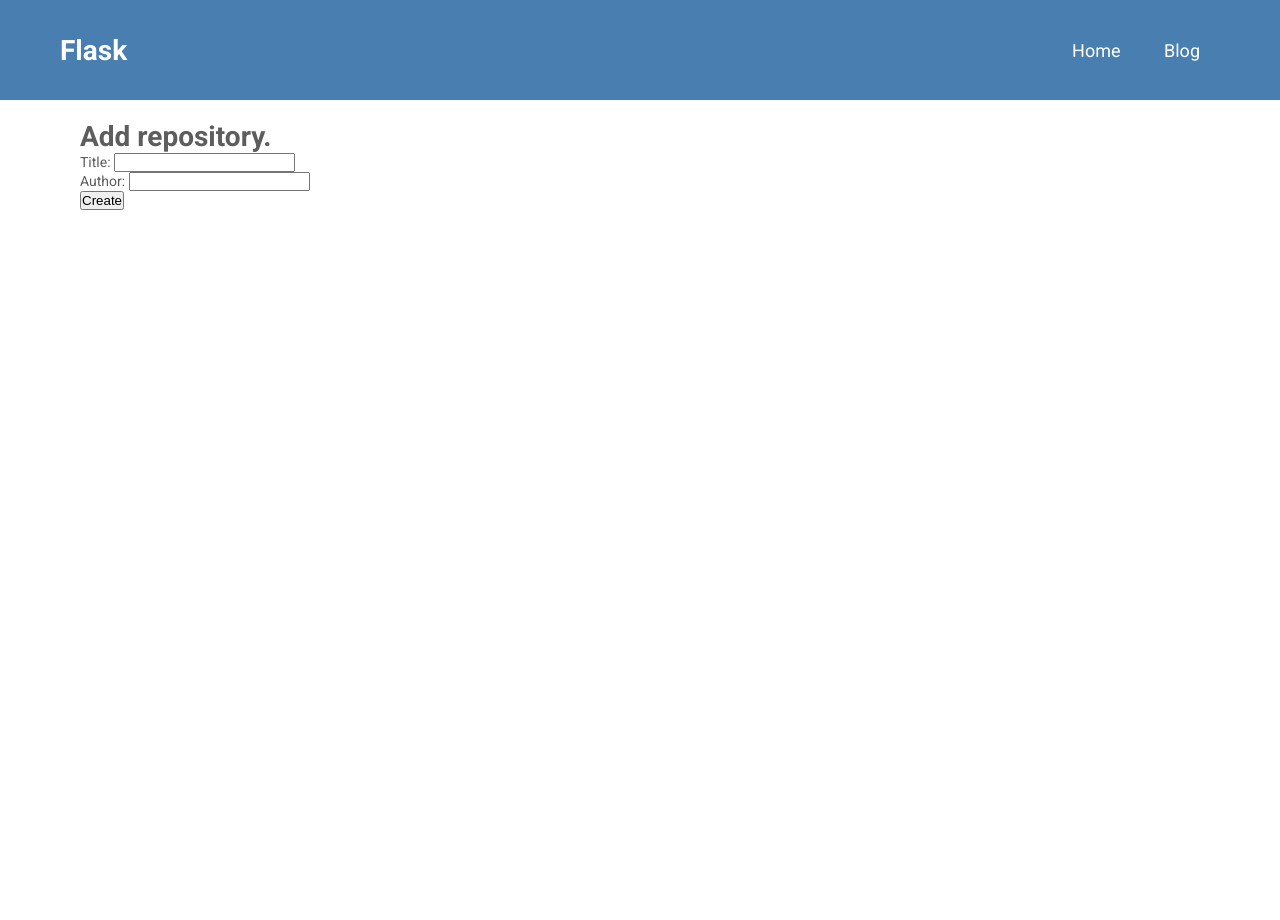
After one commit to Forbrig/pyrepo, a Flask app: page /add_repository in a window 1280 px wide. The commit adds this page. Run offline with Flask 2, Linux system fonts and the light colour scheme.

Commit message:
Requisitions from github repositories API, repository showcase

```diff
--- /dev/null
+++ b/src/data_db.json
@@ -0,0 +1,22 @@
+[
+    {
+        "title": "Post 1",
+        "author": "Vitor"
+    },
+    {
+        "title": "Post 2",
+        "author": "Guilherme"
+    },
+    {
+        "title": "Post 2",
+        "author": "Guilherme"
+    },
+    {
+        "title": "Post 2",
+        "author": "Guilherme"
+    },
+    {
+        "title": "Post 2",
+        "author": "Guilherme"
+    }
+]
--- a/src/server.py
+++ b/src/server.py
@@ -1,21 +1,65 @@
-from flask import Flask, render_template
+from flask import Flask, render_template, abort, jsonify, request, redirect, url_for
+import json, requests
+
+from model import db, save_db
 
 app = Flask(__name__)
+
+github_name = "Forbrig"
+repos = []
 
 @app.route('/')
 def home():
     return render_template('home.html')
 
-@app.route('/blog')
-def blog():
-    posts = [
-                {'title': 'Post 1', 'author': 'Vitor'},
-                {'title': 'Post 2', 'author': 'Guilherme'},
-                {'title': 'Post 2', 'author': 'Guilherme'},
-                {'title': 'Post 2', 'author': 'Guilherme'},
-                {'title': 'Post 2', 'author': 'Guilherme'},
-            ]
-    return render_template('blog.html', author = "Vitor Forbrig", posts = posts)
+@app.route('/repository')
+def repositories():
+    # repo = db
+    repos = json.loads(requests.get('https://api.github.com/users/'+github_name+'/repos').content.decode('utf-8'))
+    return render_template('repositories.html', author = github_name, repos = repos)
+
+@app.route('/repository/<string:index>')
+def repository(index):
+    try:
+        # repo = db[index]
+        # return render_template('repository.html', repo = repo, index = index, max_index = len(db) - 1)
+
+        repo = json.loads(requests.get('https://api.github.com/repos/'+github_name+'/'+index).content.decode('utf-8'))
+        print(repo)
+        return render_template('repository.html', repo = repo, index = 0, max_index = 123456)
+    except IndexError:
+        abort(404)
+
+@app.route('/add_repository', methods=["GET", "POST"])
+def add_repository():
+    if request.method == "POST":
+        repo = {
+            "title": request.form['title'],
+            "author": request.form['author']
+        }
+        db.append(repo)
+        save_db()
+        return redirect(url_for("repository", index = len(db) - 1))
+    else:
+        return render_template('add_repository.html')
+
+# @app.route('/github')
+# def get_github():
+#     return requests.get('https://api.github.com/users/'+github_name+'/repos').content
+
+################## SERVING AS API ####################
+
+@app.route('/api/repository')
+def api_repositories():
+    return jsonify(db)
+
+@app.route('/api/repository/<int:index>')
+def api_repository(index):
+    try:
+        repo = db[index]
+        return repo
+    except IndexError:
+        abort(404)
 
 if __name__ == '__main__':
     app.run()
--- a/src/static/css/template.css
+++ b/src/static/css/template.css
@@ -60,26 +60,86 @@ button {
     width: 100%;
 }
 
-.repository-container {
+.repositories-container {
     margin-top: 20px;
 }
 
-.repository-container ul {
+.repositories-container a {
+    text-decoration: none;
+    color: #5d5d5d;
+}
+
+.repositories-container ul {
     margin-top: 20px;
     display: grid;
-    grid-template-columns: 1fr 1fr 1fr 1fr;
+    grid-template-columns: 1fr 1fr 1fr;
     grid-gap: 24px;
     list-style: none;
 }
 
-.repository-container ul li {
+.repositories-container ul li {
     box-shadow: 0 4px 8px 0 rgba(0,0,0,0.2);
     transition: 0.3s;
     padding: 24px;
     border-radius: 8px;
     position: relative;
+    cursor: pointer;
+    overflow: hidden;
 }
 
-.repository-container ul li:hover {
+.repositories-container ul li h2 {
+    text-align: center;
+}
+
+.repositories-container ul li h3 {
+    margin-top: 6px;
+    text-align: center;
+}
+
+.repositories-container ul li .description {
+    margin-top: 12px;
+    margin-bottom: 12px;
+}
+
+.repositories-container ul li .created_at {
+    position: absolute;
+    /* margin-top: 12px; */
+    bottom: 5px;
+    right: 10px;
+}
+
+.repositories-container ul li:hover {
     box-shadow: 0 8px 16px 0 rgba(0,0,0,0.2);
 }
+
+.repository-container {
+    display: flex;
+    align-items: center;
+    margin-top: 20px;
+}
+
+.repository-container button {
+    width: 150px;
+    height: 60px;
+    background: #487eb0;
+    font-weight: 700;
+    border: 0;
+    border-radius: 8px;
+    color: #FFF;
+    text-decoration: none;
+    font-size: 18px;
+    transition: filter 0.2s;
+}
+
+.repository-container button:hover {
+    filter: brightness(90%);
+}
+
+.repository-container .content {
+    margin: 0px 20px;
+    width: 100%;
+    box-shadow: 0 4px 8px 0 rgba(0,0,0,0.2);
+    transition: 0.3s;
+    padding: 24px;
+    border-radius: 8px;
+}
--- /dev/null
+++ b/src/templates/add_repository.html
@@ -0,0 +1,20 @@
+{% extends "template.html" %}
+
+{% block content %}
+    <div class="main-body">
+        <div class="repositories-container">
+            <h1>Add repository.</h1>
+            <form method="post">
+                <p>
+                    Title:
+                    <input type="text" name="title">
+                </p>
+                <p>
+                    Author:
+                    <input type="text" name="author">
+                </p>
+                <button type="submit">Create</button>
+            </form>
+        </div>
+    </div>
+{% endblock %}
--- a/src/templates/template.html
+++ b/src/templates/template.html
@@ -12,7 +12,7 @@
                 <h1 class="logo">Flask</h1>
                 <ul class="menu">
                     <li><a href="{{ url_for('home') }}">Home</a></li>
-                    <li><a href="{{ url_for('blog') }}">Blog</a></li>
+                    <li><a href="{{ url_for('repositories') }}">Blog</a></li>
                 </ul>
             </div>
         </header>
```
Also changed, not shown: src/model.py (added, +13 -0 lines), src/templates/blog.html (deleted, +0 -18 lines), src/templates/repositories.html (added, +21 -0 lines), src/templates/repository.html (added, +30 -0 lines).
